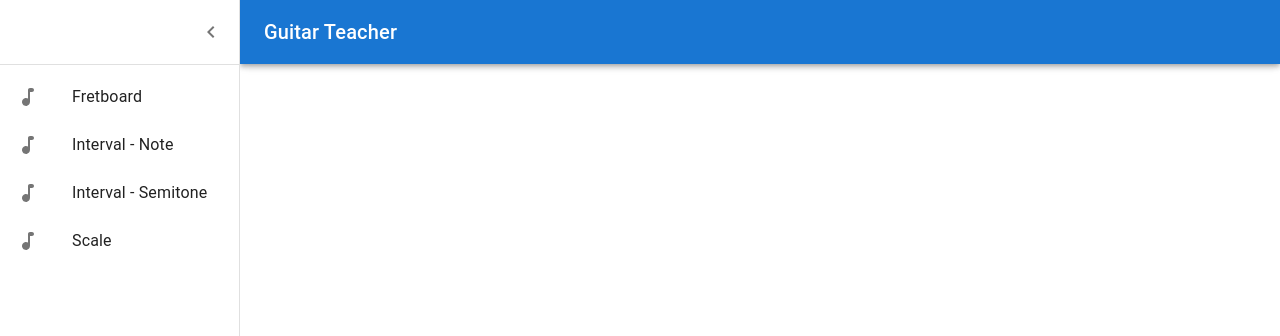
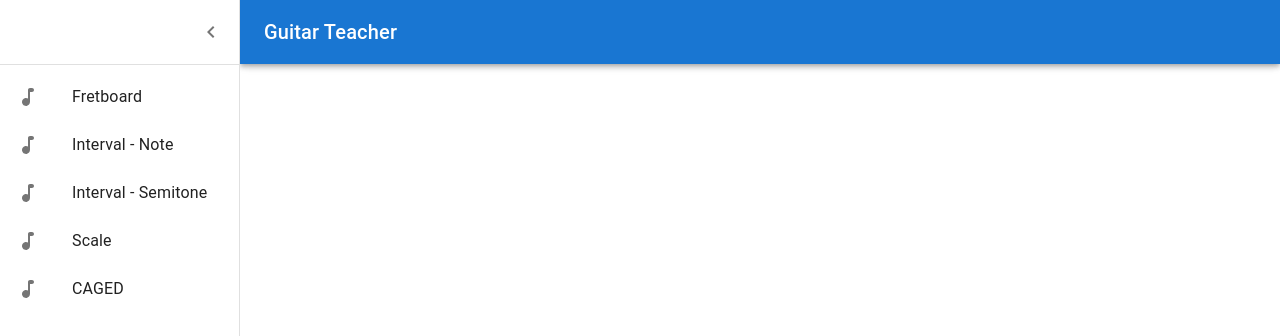
Before and after one commit to andrewdaoust/guitar-teacher, a React (Create React App) app: page / in a window 1280 px wide. Both pictures are taken after a click on the button "open drawer". Shown: the top 336 px of the page. Built offline with nearby package versions, Linux system fonts and the light colour scheme.

Commit message:
Add CAGED quiz

```diff
--- /dev/null
+++ b/src/components/caged.quiz.jsx
@@ -0,0 +1,76 @@
+import React from "react";
+import * as caged from "../lib/caged";
+import * as notes from "../lib/notes"
+import { Quiz } from "./quiz";
+
+import { Stack, Typography, Box } from "@mui/material";
+
+const MAX_COUNT = 20;
+const MAX_FRETS = 12;
+
+export function CagedQuiz() {
+  return (
+    <Quiz
+      maxQuestions={MAX_COUNT}
+      questionLayout={Layout}
+      questionDataFunc={createQuestionData}
+    />
+  );
+}
+
+function Layout({ question }) {
+  let position;
+  if (question.position === 0) {
+    position = "Open position";
+  } else if (question.position === 1) {
+    position = "1st position";
+  } else if (question.position === 2) {
+    position = "2nd position";
+  } else if (question.position === 3) {
+    position = "3rd position";
+  } else {
+    position = `${question.position}th position`;
+  }
+
+  let form = `${question.form} form`
+  return (
+    <Box>
+      <Stack direction="row" spacing={2}>
+        <Typography variant="h5">{form}</Typography>
+        <Typography variant="h5">{position}</Typography>
+      </Stack>
+    </Box>
+  );
+}
+
+
+// Helper functions
+function createAnswers(correctNote) {
+  const correctIdx = Math.floor(Math.random() * 4);
+  let answers = [];
+  for (let i = 0; i < 4; i++) {
+    if (i === correctIdx) {
+      answers.push(correctNote);
+    } else {
+      let r = notes.randomNote(answers.concat([correctNote]));
+      answers.push(r);
+    }
+  }
+
+  // console.log(answers);
+  return answers;
+}
+
+function createQuestionData() {
+  let form = caged.getRandomForm([]);
+  let position = Math.floor(Math.random() * MAX_FRETS);
+  let correct = caged.getChordFromForm(form, position);
+  let options = createAnswers(correct);
+
+  return {
+    form,
+    position,
+    correct,
+    options,
+  };
+}
--- a/src/components/root.jsx
+++ b/src/components/root.jsx
@@ -68,6 +68,11 @@ const DrawerHeader = styled("div")(({ theme }) => ({
 }));
 
 function quizFriendlyName(urlPath) {
+  // Special case for CAGED
+  if (urlPath === "caged") {
+    return "CAGED";
+  }
+
   let friendlyName = "";
   let split = urlPath.split("-");
   split.forEach((s) => {
@@ -136,7 +141,7 @@ export function Root() {
         </DrawerHeader>
         <Divider />
         <List>
-          {["fretboard", "interval-note", "interval-semitone", "scale"].map((text, index) => (
+          {["fretboard", "interval-note", "interval-semitone", "scale", "caged"].map((text, index) => (
             <ListItem key={text} disablePadding>
               <ListItemButton
                 component={Link}
--- /dev/null
+++ b/src/lib/caged.js
@@ -0,0 +1,46 @@
+import { note } from "./notes";
+
+export const FORMS = ["C", "A", "G", "E", "D"];
+
+export function getRandomForm(ignores) {
+  let forms = [...FORMS];
+  if (ignores !== null) {
+    ignores.forEach((e) => {
+      let ignoreIdx = forms.indexOf(e);
+      if (ignoreIdx > -1) {
+        forms.splice(ignoreIdx, 1);
+      }
+    });
+  }
+
+  let r = Math.floor(Math.random() * forms.length);
+  return forms[r];
+}
+
+export function getChordFromForm(form, position) {
+  let rootString, positionOffset;
+  switch (form) {
+    case "C":
+      rootString = 5;
+      positionOffset = 3;
+      break;
+    case "A":
+      rootString = 5;
+      positionOffset = 0;
+      break;
+    case "G":
+      rootString = 6;
+      positionOffset = 3;
+      break;
+    case "E":
+      rootString = 6;
+      positionOffset = 0;
+      break;
+    case "D":
+      rootString = 4;
+      positionOffset = 0;
+      break;
+  }
+
+  return note(rootString, position + positionOffset);
+}
```
Also changed, not shown: src/App.js (+6 -1 lines).
